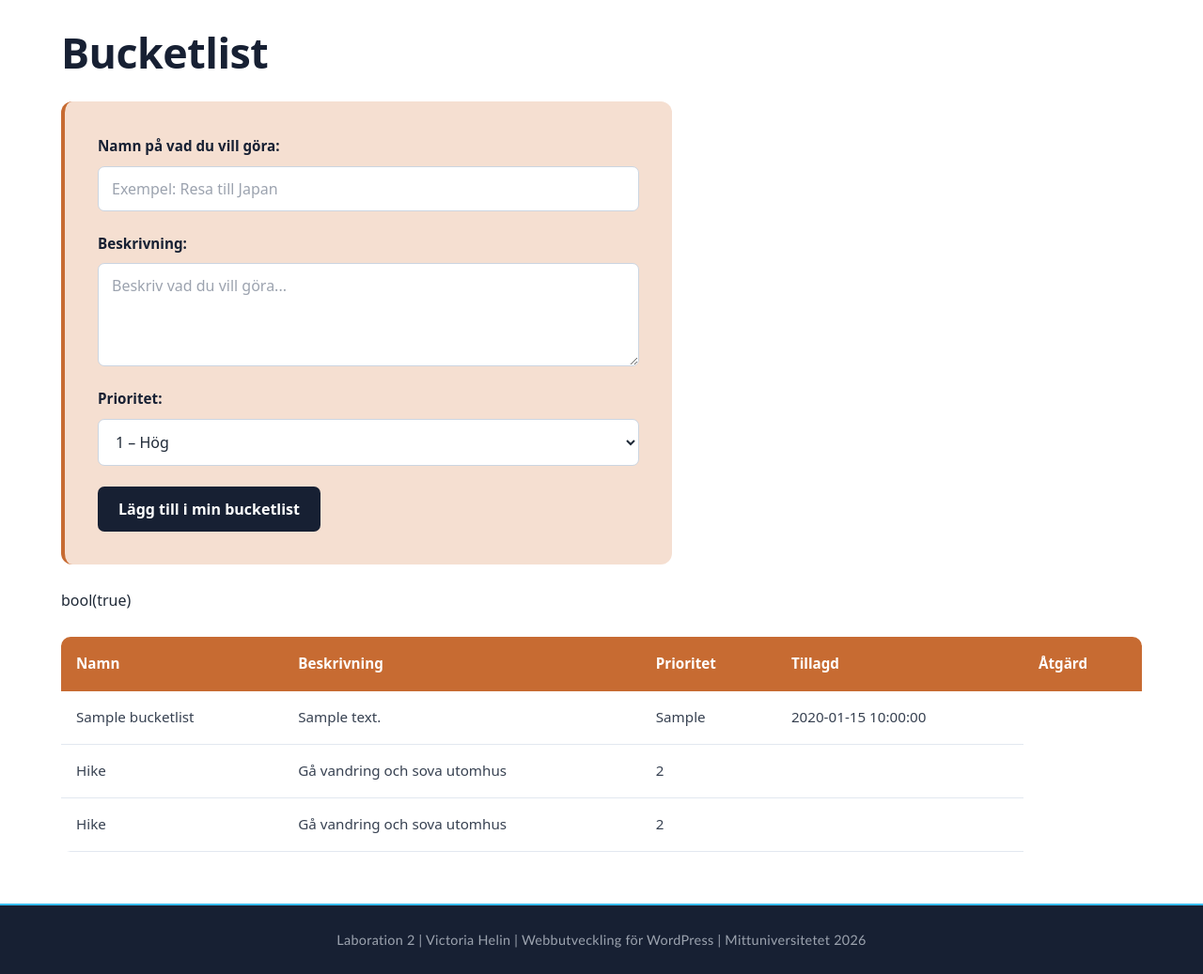
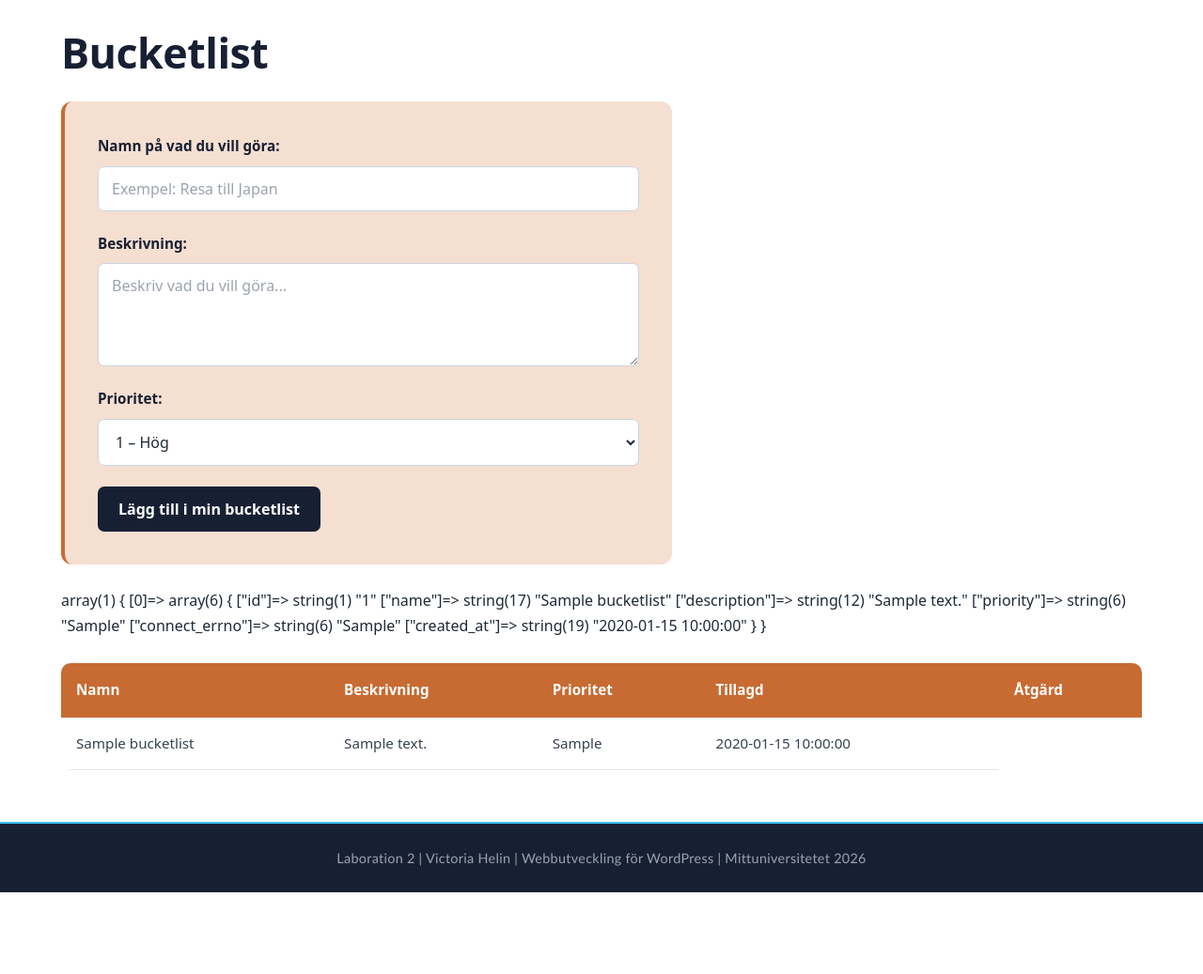
Before and after one commit to victoriah-svg/lab2wordpress, a PHP site: page /bucketlist.php in a window 1280 px wide. Shown: the part 76-1113 px from the top of the page at 94% size. After the commit the page ends 1026 px from the top, so only its background shows below. Run offline with PHP 8.4, Linux system fonts and the light colour scheme; tables that the repository leaves empty or names only in its code hold one stand-in row (values such as "Sample post"); a stand-in replaces the project's code that opens the database connection; some libraries are stand-ins or nearby versions.

Commit message:
lagt till metod getItems i klass samt testat anropa denna

```diff
--- a/bucketlist.php
+++ b/bucketlist.php
@@ -50,7 +50,7 @@ if (!$result = $db->query($sql)) {
 <?php
 $listItem = new ListItem();
 
-var_dump($listItem->addItem("Hike", "Gå vandring och sova utomhus", 2));
+var_dump($listItem->getItems());
 ?>
 
 
--- a/includes/classes/ListItem.class.php
+++ b/includes/classes/ListItem.class.php
@@ -48,6 +48,14 @@ class ListItem
         return $success;
     }
 
+    public function getItems(): array{
+        $sql = "SELECT * FROM bucketlist;"; //sql-fråga
+        $result = mysqli_query($this->db, $sql); //svaret
+
+        // returnera som assosiativ array
+        return mysqli_fetch_all($result, MYSQLI_ASSOC);
+    }
+
     //set-funktioner
     public function setName(string $name): string
     {
```
